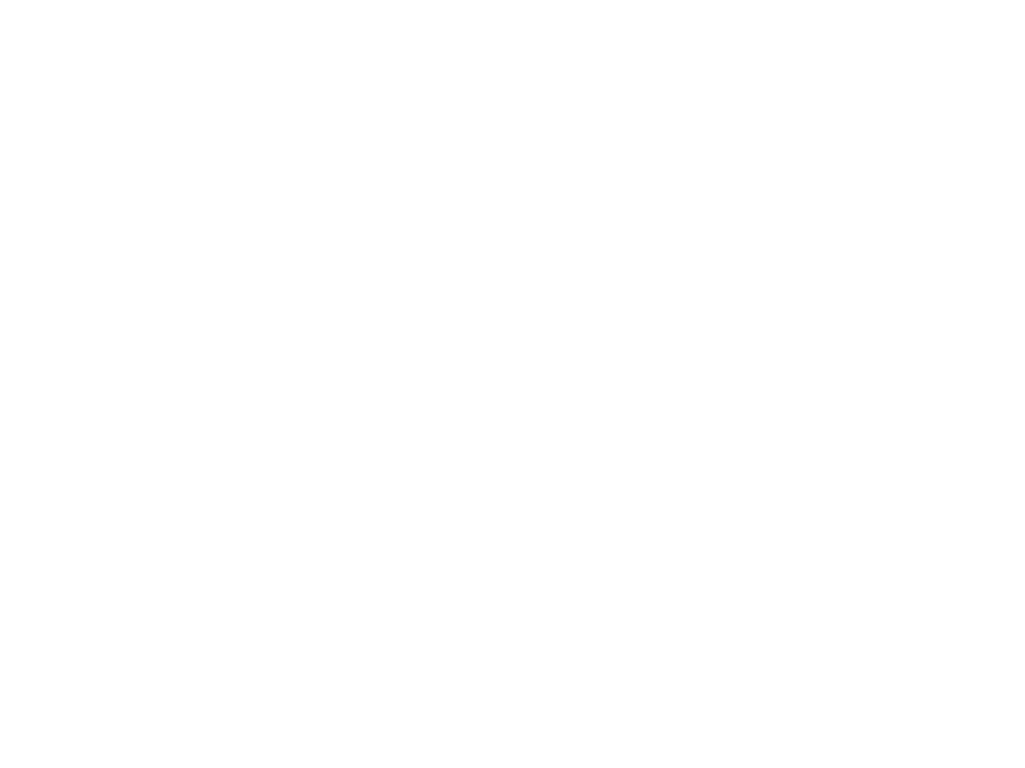
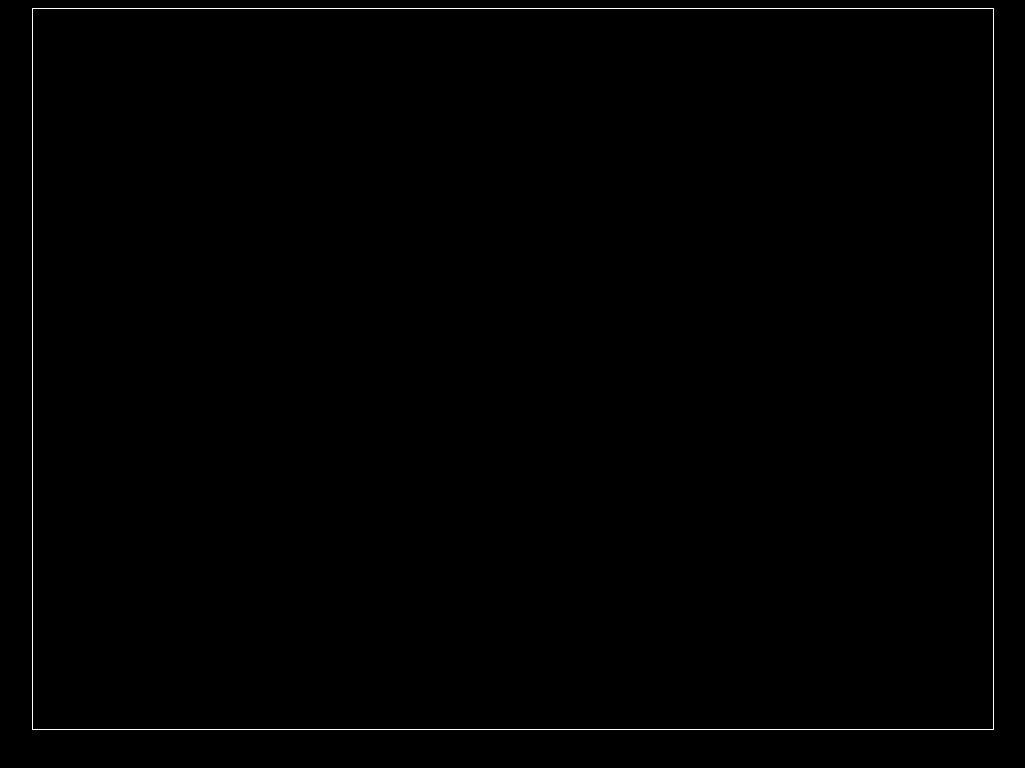
Before and after one commit to alNYCDA/sublimeTricks, a plain HTML site: page index.html in a window 1280 px wide. Shown: the whole page, without its empty margins (127-1152 px from the left). Drawn offline with Linux system fonts and the light colour scheme.

Commit message:
Added styles to the body background color and create a box that is centered.

```diff
--- a/index.html
+++ b/index.html
@@ -2,8 +2,22 @@
 <html>
 	<head>
 		<title> SUBLIME TRICKS </title>
+		<style>
+			body{
+				background:black;
+			}
+
+			#wrap{
+				border:solid 1px white;
+				width:960px;
+				margin: 0 auto;
+				height:90vh;
+			}
+		</style>
 	</head>
 	<body>
 
+		<div id="wrap"></div>
+
 	</body>
 </html>
```
